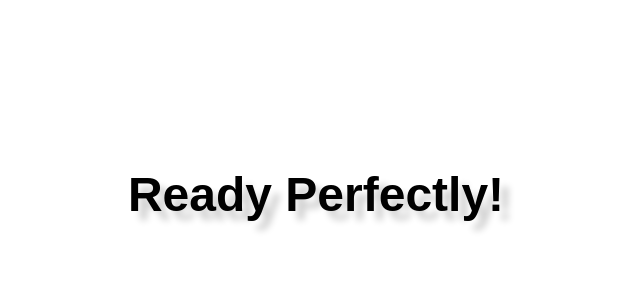
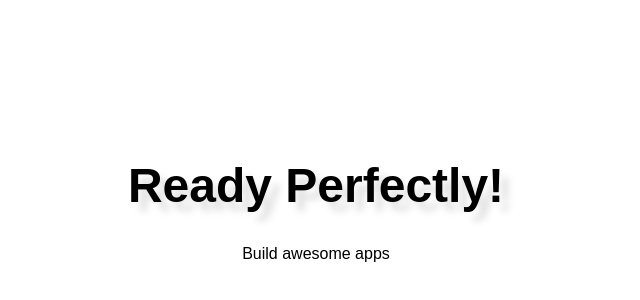
Before and after one commit to pirey/react-setup-from-scratch, a React app: page / in a window 1280 px wide. Shown: the part 206-506 px from the top of the page, without its empty margins (324-964 px from the left). Built offline with nearby package versions, Linux system fonts and the light colour scheme.

Commit message:
update title

```diff
--- a/src/App.js
+++ b/src/App.js
@@ -28,7 +28,7 @@ function Title(props) {
       style={{
         fontSize: '48px',
         fontFamily: 'sans-serif',
-        textShadow: 'rgba(0, 0, 0, 0.2) 9px 9px 7px'
+        textShadow: 'rgba(100,100, 100, 0.2) 9px 9px 7px'
       }}
     >
       {children}
@@ -45,7 +45,7 @@ export default function App() {
   return (
     <Screen>
       <Title>Ready Perfectly!</Title>
-      <Text>{process.env.BASE_API_URL}</Text>
+      <Text>Build awesome apps</Text>
     </Screen>
   )
 }
```
